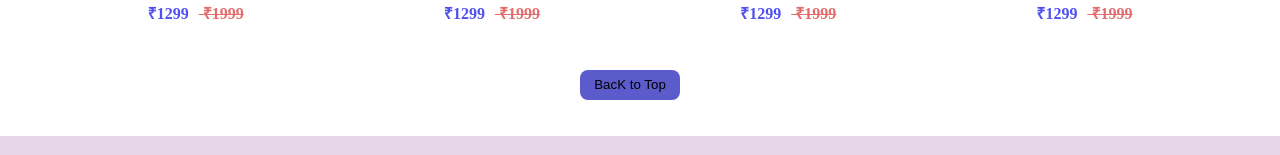
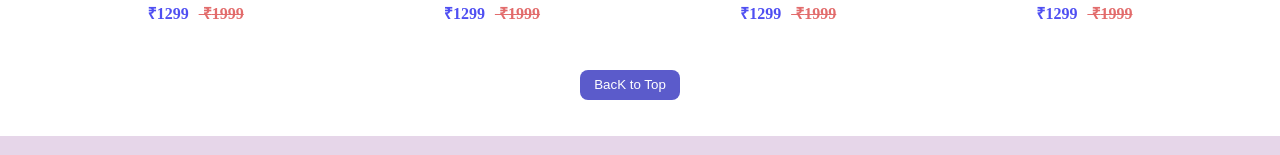
Before and after one commit to Jayamurugan1234/E-commerce, a React (Vite) app: page /boys in a window 1280 px wide. Shown: the part 1081-1236 px from the top of the page. Built offline with nearby package versions, Linux system fonts and the light colour scheme; no server answers.

Commit message:
Update ProductsPage.css

```diff
--- a/src/pages/ProductsPage.css
+++ b/src/pages/ProductsPage.css
@@ -26,6 +26,7 @@ background-color: rgb(91, 91, 203);
 border: none;
 height: 30px;
 width: 100px;
+    color: white;
 }
 
 .home1-top:hover{
@@ -76,6 +77,7 @@ background-color: rgb(91, 91, 203);
 border: none;
 height: 30px;
 width: 100px;
+    color: white;
 }
 
 .home1-top:hover{
@@ -117,6 +119,7 @@ background-color: rgb(91, 91, 203);
 border: none;
 height: 30px;
 width: 100px;
+    color: white;
 }
 
 .home1-top:hover{
```
